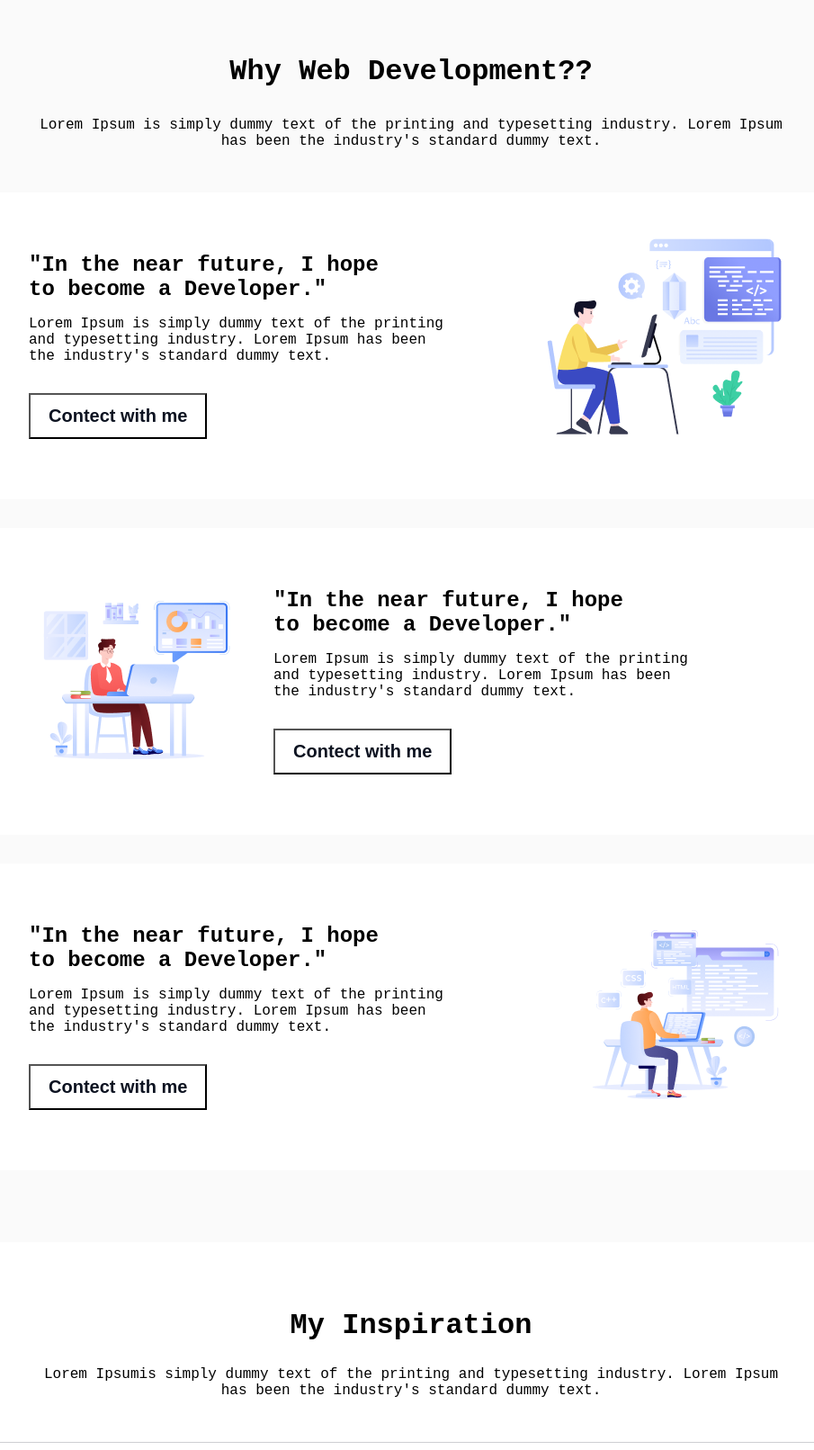
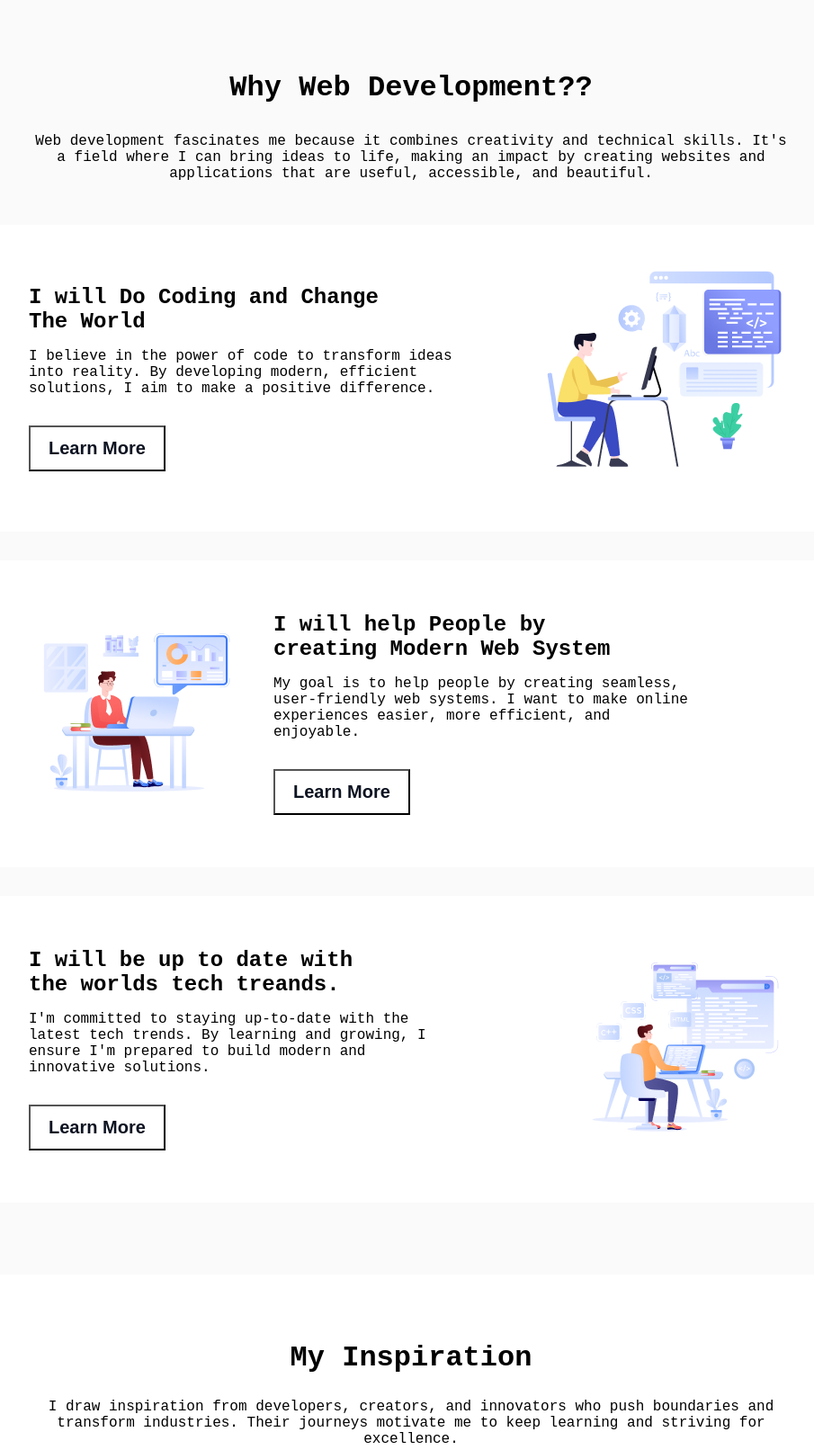
Before and after one commit to jabirstain3/Jabir.H, a plain HTML site: page index.html in a window 1280 px wide. Shown: the part 820-2432 px from the top of the page at 90% size, without its empty margins (263-1168 px from the left). Drawn offline with Linux system fonts and the light colour scheme; a web font is replaced by a local one.

Commit message:
Updated the contents

```diff
--- a/index.html
+++ b/index.html
@@ -19,7 +19,7 @@
             <div class="hero-icon-container"><img src="./assets/Group.png" alt="" class="hero-icon"></div>
             <div class="hero-text">
                 <h3 class="hero-heading">"In the near future, I hope to become a Developer."</h3>
-                <p class="hero-paragraph">Lorem Ipsum is simply dummy text of the printing and typesetting industry. Lorem Ipsum has been the industry's standard dummy text.</p>
+                <p class="hero-paragraph">I am passionate about building innovative digital solutions that not only solve real-world problems but also bring joy to users. My goal is to constantly improve and expand my skills to become a versatile and proficient developer.</p>
             </div>
             <div class="button-containar">
                 <button class="contact-button" onclick="document.getElementById('contact-link').scrollIntoView({ behavior: 'smooth' })">Contect with me</button>
@@ -29,16 +29,16 @@
     <section class="motive-section">
         <div class="why-text">
             <h3 class="why-heading">Why Web Development??</h3>
-            <p class="why-paragraph">Lorem Ipsum is simply dummy text of the printing and typesetting industry. Lorem Ipsum has been the industry's standard dummy text.</p>
+            <p class="why-paragraph">Web development fascinates me because it combines creativity and technical skills. It's a field where I can bring ideas to life, making an impact by creating websites and applications that are useful, accessible, and beautiful.</p>
         </div>
         <div class="why-contents">
             <div class="first-motive">
                 <div class="first-group-text">
                     <div class="motive-text">
-                        <h3 class="motive-heading">"In the near future, I hope to become a Developer."</h3>
-                        <p class="motive-paragraph">Lorem Ipsum is simply dummy text of the printing and typesetting industry. Lorem Ipsum has been the industry's standard dummy text.</p>
+                        <h3 class="motive-heading">I will Do Coding and Change The World</h3>
+                        <p class="motive-paragraph">I believe in the power of code to transform ideas into reality. By developing modern, efficient solutions, I aim to make a positive difference.</p>
                     </div>
-                    <button class="learn-more">Contect with me</button>
+                    <button class="learn-more">Learn More</button>
                 </div>
                 <div class="image">
                     <img src="./assets/Layer_1.png" alt="">
@@ -50,20 +50,20 @@
                 </div>
                 <div class="second-group-text">
                     <div class="motive-text">
-                        <h3 class="motive-heading">"In the near future, I hope to become a Developer."</h3>
-                        <p class="motive-paragraph">Lorem Ipsum is simply dummy text of the printing and typesetting industry. Lorem Ipsum has been the industry's standard dummy text.</p>
+                        <h3 class="motive-heading">I will help People by creating Modern Web System</h3>
+                        <p class="motive-paragraph">My goal is to help people by creating seamless, user-friendly web systems. I want to make online experiences easier, more efficient, and enjoyable.</p>
                     </div>
-                    <button class="learn-more">Contect with me</button>
+                    <button class="learn-more">Learn More</button>
                 </div>
 
             </div>
             <div class="third-motive">
                 <div class="first-group-text">
                     <div class="motive-text">
-                        <h3 class="motive-heading">"In the near future, I hope to become a Developer."</h3>
-                        <p class="motive-paragraph">Lorem Ipsum is simply dummy text of the printing and typesetting industry. Lorem Ipsum has been the industry's standard dummy text.</p>
+                        <h3 class="motive-heading">I will be up to date with the worlds tech treands.</h3>
+                        <p class="motive-paragraph">I'm committed to staying up-to-date with the latest tech trends. By learning and growing, I ensure I'm prepared to build modern and innovative solutions.</p>
                     </div>
-                    <button class="learn-more">Contect with me</button>
+                    <button class="learn-more">Learn More</button>
                 </div>
                 <div class="image">
                     <img src="./assets/Group 4.png" alt="">
@@ -74,7 +74,7 @@
     <section class="inspiretion-section">
         <div class="inspiration-text">
             <h1 class="inspiration-heading">My Inspiration</h1>
-            <p class="inspiration-paragraph">Lorem Ipsumis simply dummy text of the printing and typesetting industry. Lorem Ipsum has been the industry's standard dummy text.</p>
+            <p class="inspiration-paragraph">I draw inspiration from developers, creators, and innovators who push boundaries and transform industries. Their journeys motivate me to keep learning and striving for excellence.</p>
         </div>
         <div class="inspiration-video">
             <iframe class="video" src="https://www.youtube.com/embed/voXYG17rhQA?si=MeNGn2jnJ9N0pohz" title="YouTube video player" frameborder="0" allow="accelerometer; autoplay; clipboard-write; encrypted-media; gyroscope; picture-in-picture; web-share" referrerpolicy="strict-origin-when-cross-origin" allowfullscreen></iframe>
@@ -84,7 +84,7 @@
         <div class="current-terget">
             <div class="current-terget-text">
                 <h1 class="current-terget-heading">My Current Target</h1>
-                <p class="current-terget-paragraph">Lorem Ipsumis simply dummy text of the printing and typesetting industry. Lorem Ipsum has been the industry's standard dummy text.</p>
+                <p class="current-terget-paragraph">Right now, I'm focused on mastering the fundamental skills needed for a successful career in web development, including HTML, CSS, and JavaScript. These are the building blocks that will enable me to create engaging, dynamic websites.</p>
             </div>
             <div class="target-info">
                 <div class="infocard-1">
@@ -92,11 +92,11 @@
                         <img src="./assets/html.png" alt="">
                     </div>
                     <div class="info-text">
-                        <h1 class="info-heading">Target</h1>
-                        <p class="info-paragraph">Lorem Ipsumis simply dummy text of </p>
+                        <h1 class="info-heading">HTML</h1>
+                        <p class="info-paragraph">HTML is the backbone of any website. It structures content, allowing us to build and organize elements on the page.</p>
                     </div>
                     <div class="">
-                        <a class="info-sourse" href="">Lern More...</a>
+                        <a class="info-sourse" href="https://www.w3schools.com/html/default.asp">Lern More...</a>
                     </div>
                 </div>
                 <div class="infocard-2">
@@ -104,11 +104,11 @@
                         <img src="./assets/css.png" alt="">
                     </div>
                     <div class="info-text">
-                        <h1 class="info-heading">Target</h1>
-                        <p class="info-paragraph">Lorem Ipsumis simply dummy text of </p>
+                        <h1 class="info-heading">CSS</h1>
+                        <p class="info-paragraph">"CSS brings style to websites. It allows us to add colors, layout, and animations, creating visually appealing pages.</p>
                     </div>
                     <div class="">
-                        <a class="info-sourse" href="">Lern More...</a>
+                        <a class="info-sourse" href="https://www.w3schools.com/css/default.asp">Lern More...</a>
                     </div>
                 </div>
                 <div class="infocard-3">
@@ -116,11 +116,11 @@
                         <img src="./assets/js.png" alt="">
                     </div>
                     <div class="info-text">
-                        <h1 class="info-heading">Target</h1>
-                        <p class="info-paragraph">Lorem Ipsumis simply dummy text of </p>
+                        <h1 class="info-heading">JavaScript</h1>
+                        <p class="info-paragraph">JavaScript makes websites interactive. It lets us add dynamic features, enhancing user experience through engaging content.</p>
                     </div>
                     <div class="">
-                        <a class="info-sourse" href="">Lern More...</a>
+                        <a class="info-sourse" href="https://www.w3schools.com/js/default.asp">Lern More...</a>
                     </div>
                 </div>
             </div>
@@ -130,16 +130,16 @@
         <div class="feedback-contant">
             <div class="feedback-text">
                 <h1 class="feedback-heading">I need Support</h1>
-                <p class="feedback-paragraph">Lorem Ipsumis simply dummy text of </p>
+                <p class="feedback-paragraph">If you have any suggestions or advice for my journey, please share! I value all feedback that helps me grow as a developer.</p>
             </div>
             <div class="feedback-info">
-                <input class="feedback-input" type="text" name="feedback" placeholder="Suggest me any feedback for me" id="">
+                <input class="feedback-input" type="text" name="feedback" placeholder="Suggest any feedback for me" id="">
                 <input class="feedback-button" type="submit" value="Submit">
             </div>
         </div>
     </section>
     <section id="contact-link" class="footer">
-        <h1 class="onower">An Open Commitment by Awlad Hossain</h1>
+        <h1 class="onower">Developed by Al jabir Bin Hasan</h1>
         <div class="contact-links">
             <a class="links" href="https://www.facebook.com/jabirstain3//" target="-blank" rel="noopener noreferrer"><img src="./assets/facebook.png" alt=""></a>
             <a class="links" href="https://github.com/jabirstain3/" target="-blank" rel="noopener noreferrer" ><img src="./assets/github.png" alt=""></a>
```
